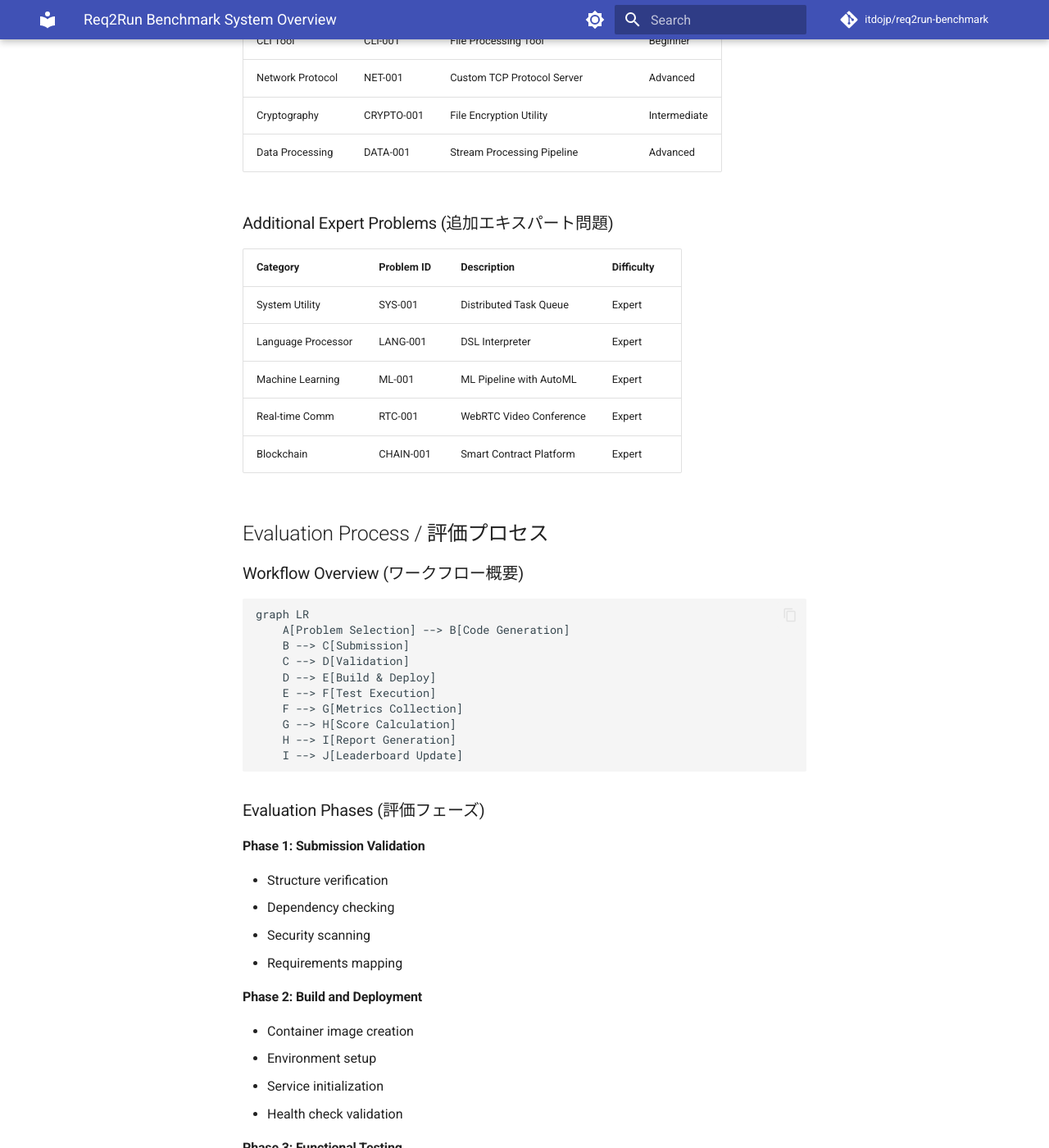
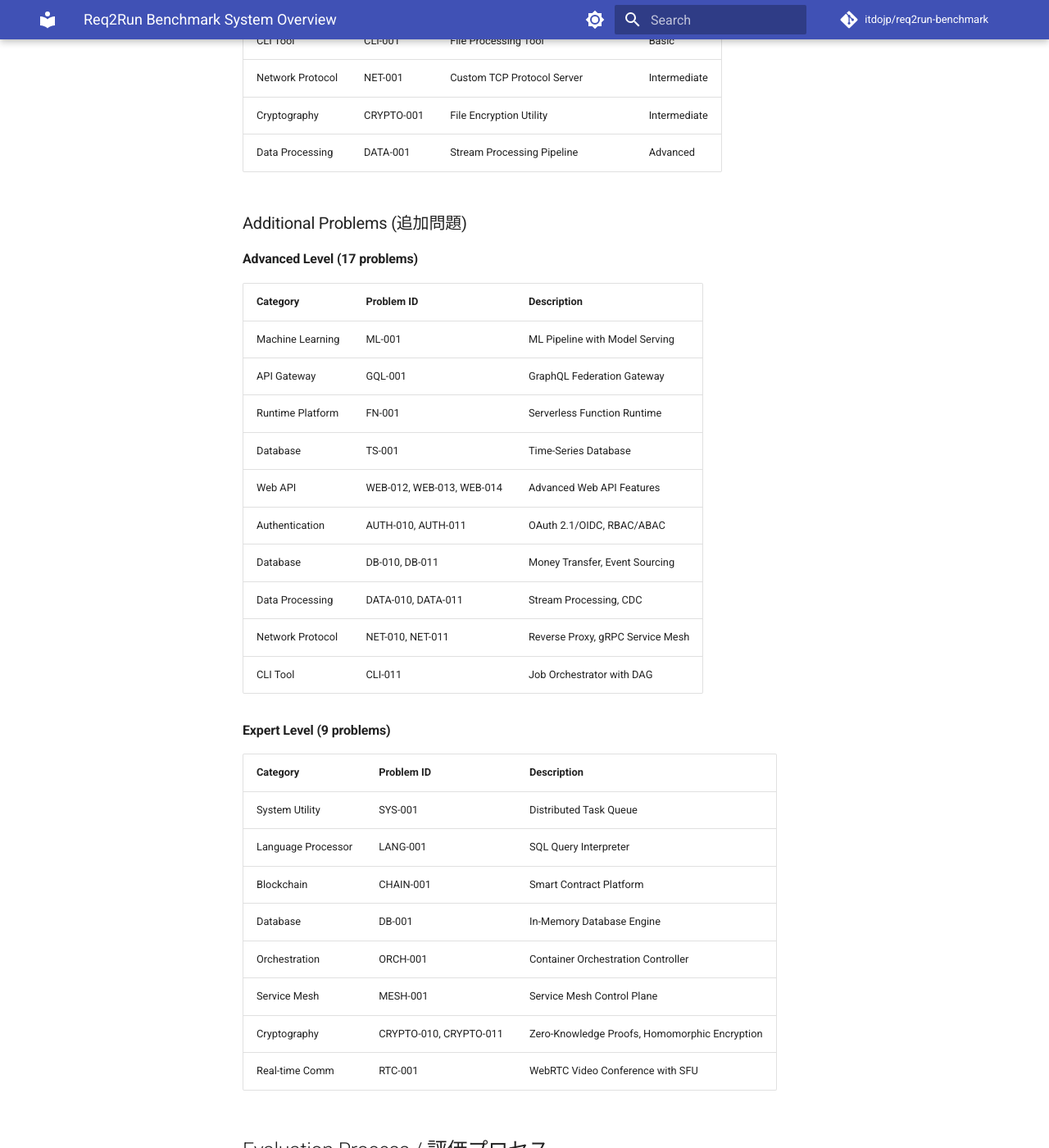
Before and after one commit to itdojp/req2run-benchmark, an MkDocs documentation site: the page built from docs/SYSTEM_OVERVIEW.md, in a window 1280 px wide and 1400 px high, scrolled down 1376 px. Shown: the whole window at 82% size. Built offline with MkDocs 1.6.1 and Material for MkDocs 9.7.7, drawn with Linux system fonts in a browser that asks for light colours; comment, search, counter and statistics services are not loaded; some of the changed text lies outside the part shown.

Commit message:
docs: Update and organize documentation
- Update PROBLEM_CATALOG.md with correct problem count (36 total)
  - Fixed Expert level count from 8 to 9
  - Added missing SYS-001 problem entry
  - Updated Intermediate count from 8 to 9

- Update SYSTEM_OVERVIEW.md with current information
  - Changed "15+ problems" to actual count of 36
  - Fixed difficulty level for CLI-001 (Basic not Beginner)
  - Fixed difficulty level for NET-001 (Intermediate not Advanced)
  - Reorganized problem tables to show all Advanced and Expert problems

- Create docs/README.md as documentation guide
  - Organized all documentation by purpose and audience
  - Provided clear navigation structure
  - Added consolidation recommendations for future improvements
  - Included maintenance guidelines

🤖 Generated with [Claude Code](https://claude.ai/code)

Co-Authored-By: Claude <noreply@anthropic.com>

```diff
--- a/docs/SYSTEM_OVERVIEW.md
+++ b/docs/SYSTEM_OVERVIEW.md
@@ -33,20 +33,38 @@ Req2Runは、詳細な要件仕様を動作する本番対応コードに変換
 | Category | Problem ID | Description | Difficulty |
 |----------|------------|-------------|------------|
 | Web API | WEB-001 | RESTful API with JWT Authentication | Intermediate |
-| CLI Tool | CLI-001 | File Processing Tool | Beginner |
-| Network Protocol | NET-001 | Custom TCP Protocol Server | Advanced |
+| CLI Tool | CLI-001 | File Processing Tool | Basic |
+| Network Protocol | NET-001 | Custom TCP Protocol Server | Intermediate |
 | Cryptography | CRYPTO-001 | File Encryption Utility | Intermediate |
 | Data Processing | DATA-001 | Stream Processing Pipeline | Advanced |
 
-### Additional Expert Problems (追加エキスパート問題)
+### Additional Problems (追加問題)
 
-| Category | Problem ID | Description | Difficulty |
-|----------|------------|-------------|------------|
-| System Utility | SYS-001 | Distributed Task Queue | Expert |
-| Language Processor | LANG-001 | DSL Interpreter | Expert |
-| Machine Learning | ML-001 | ML Pipeline with AutoML | Expert |
-| Real-time Comm | RTC-001 | WebRTC Video Conference | Expert |
-| Blockchain | CHAIN-001 | Smart Contract Platform | Expert |
+#### Advanced Level (17 problems)
+| Category | Problem ID | Description |
+|----------|------------|-------------|
+| Machine Learning | ML-001 | ML Pipeline with Model Serving |
+| API Gateway | GQL-001 | GraphQL Federation Gateway |
+| Runtime Platform | FN-001 | Serverless Function Runtime |
+| Database | TS-001 | Time-Series Database |
+| Web API | WEB-012, WEB-013, WEB-014 | Advanced Web API Features |
+| Authentication | AUTH-010, AUTH-011 | OAuth 2.1/OIDC, RBAC/ABAC |
+| Database | DB-010, DB-011 | Money Transfer, Event Sourcing |
+| Data Processing | DATA-010, DATA-011 | Stream Processing, CDC |
+| Network Protocol | NET-010, NET-011 | Reverse Proxy, gRPC Service Mesh |
+| CLI Tool | CLI-011 | Job Orchestrator with DAG |
+
+#### Expert Level (9 problems)
+| Category | Problem ID | Description |
+|----------|------------|-------------|
+| System Utility | SYS-001 | Distributed Task Queue |
+| Language Processor | LANG-001 | SQL Query Interpreter |
+| Blockchain | CHAIN-001 | Smart Contract Platform |
+| Database | DB-001 | In-Memory Database Engine |
+| Orchestration | ORCH-001 | Container Orchestration Controller |
+| Service Mesh | MESH-001 | Service Mesh Control Plane |
+| Cryptography | CRYPTO-010, CRYPTO-011 | Zero-Knowledge Proofs, Homomorphic Encryption |
+| Real-time Comm | RTC-001 | WebRTC Video Conference with SFU |
 
 ## Evaluation Process / 評価プロセス
 
```
Also changed, not shown: other parts of docs/SYSTEM_OVERVIEW.md (+1 -1 lines), docs/PROBLEM_CATALOG.md (+15 -4 lines), docs/README.md (added, +147 -0 lines).
